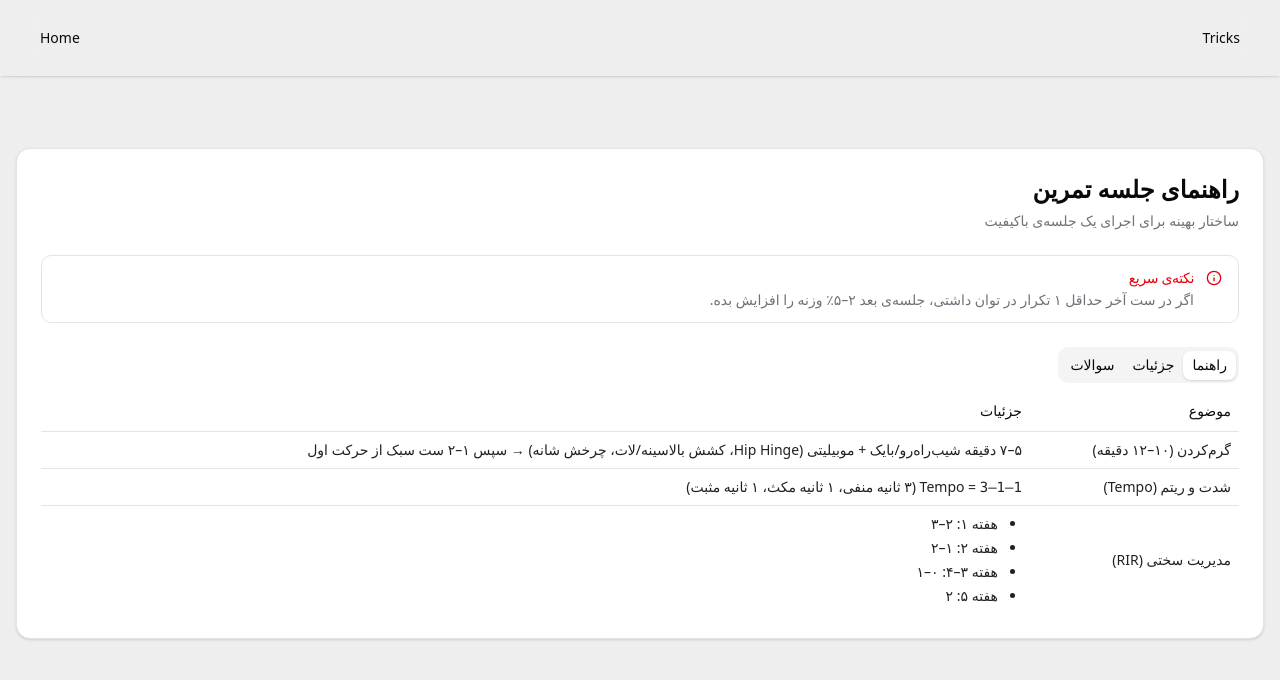
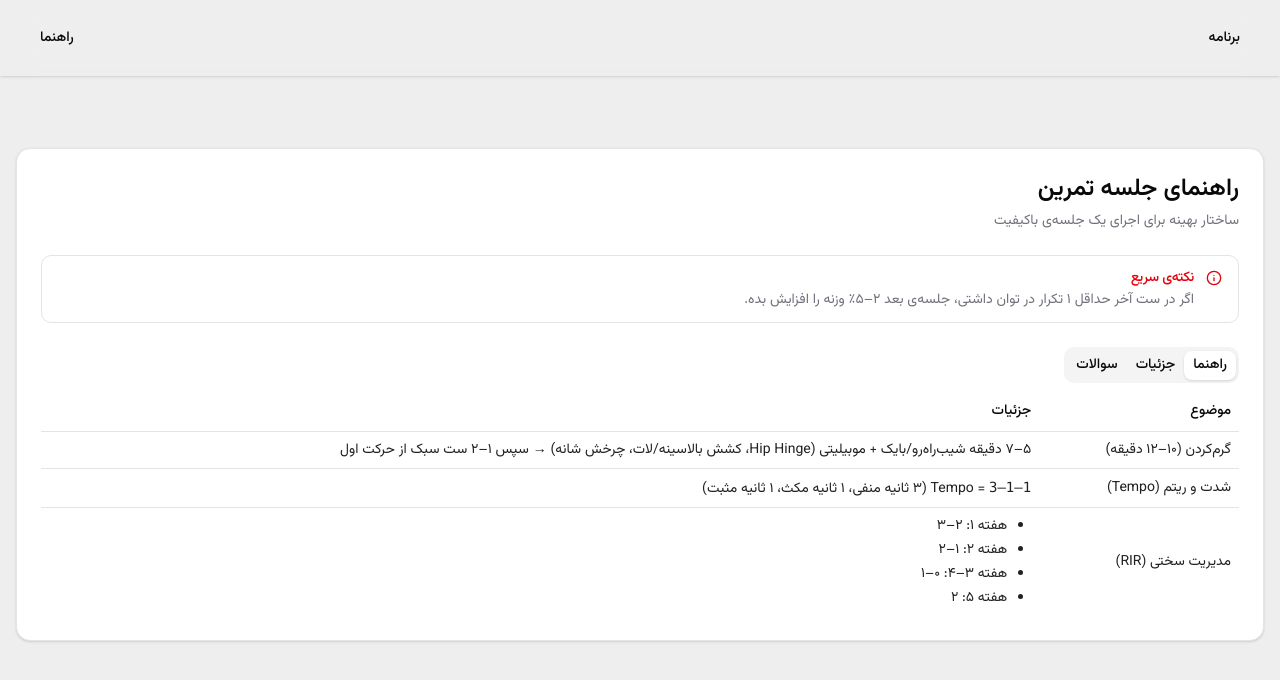
Before and after one commit to deaduchiha/gym-bro, a Next.js app: page /tricks in a window 1280 px wide. Shown: the top 680 px of the page. Built offline with nearby package versions, Linux system fonts and the light colour scheme.

Commit message:
Refactor layout and header components; update font and improve tricks page formatting

```diff
--- a/src/app/layout.tsx
+++ b/src/app/layout.tsx
@@ -1,21 +1,15 @@
 import type { Metadata } from "next";
-import { Geist, Geist_Mono } from "next/font/google";
+import { Vazirmatn } from "next/font/google";
 import "./globals.css";
 import Header from "@/components/header";
 
-const geistSans = Geist({
-  variable: "--font-geist-sans",
-  subsets: ["latin"],
-});
-
-const geistMono = Geist_Mono({
-  variable: "--font-geist-mono",
-  subsets: ["latin"],
+const vazirmatn = Vazirmatn({
+  subsets: ["arabic"],
 });
 
 export const metadata: Metadata = {
-  title: "Create Next App",
-  description: "Generated by create next app",
+  title: "Gym Bro",
+  description: "My workout app",
 };
 
 export default function RootLayout({
@@ -24,10 +18,8 @@ export default function RootLayout({
   children: React.ReactNode;
 }>) {
   return (
-    <html lang="en">
-      <body
-        className={`${geistSans.variable} ${geistMono.variable} antialiased`}
-      >
+    <html>
+      <body className={` ${vazirmatn.className} antialiased`}>
         <Header />
         {children}
       </body>
--- a/src/app/tricks/page.tsx
+++ b/src/app/tricks/page.tsx
@@ -110,8 +110,11 @@ const Tricks = () => {
                       <TableRow>
                         <TableCell>استراحت بین ست‌ها</TableCell>
                         <TableCell>
-                          حرکات چندمفصلی ۹۰–۱۲۰ث؛ تک‌مفصلی ۴۵–۷۵ث؛ FST-۷ =
-                          ۳۰–۴۵ث
+                          <ul className="list-disc pr-6 space-y-1 text-sm">
+                            <li>حرکات چندمفصلی: ۹۰–۱۲۰ ثانیه</li>
+                            <li>حرکات تک‌مفصلی: ۴۵–۷۵ ثانیه</li>
+                            <li>FST-7: ۳۰–۴۵ ثانیه</li>
+                          </ul>
                         </TableCell>
                       </TableRow>
                       <TableRow>
--- a/src/components/header.tsx
+++ b/src/components/header.tsx
@@ -8,11 +8,11 @@ const Header = () => {
       <div className="container mx-auto px-4 py-4">
         <div className="flex items-center justify-between">
           <Button variant={"ghost"} asChild>
-            <Link href={"/"}>Home</Link>
+            <Link href={"/tricks"}>راهنما</Link>
           </Button>
 
           <Button variant={"ghost"} asChild>
-            <Link href={"/tricks"}>Tricks</Link>
+            <Link href={"/"}>برنامه</Link>
           </Button>
         </div>
       </div>
```
